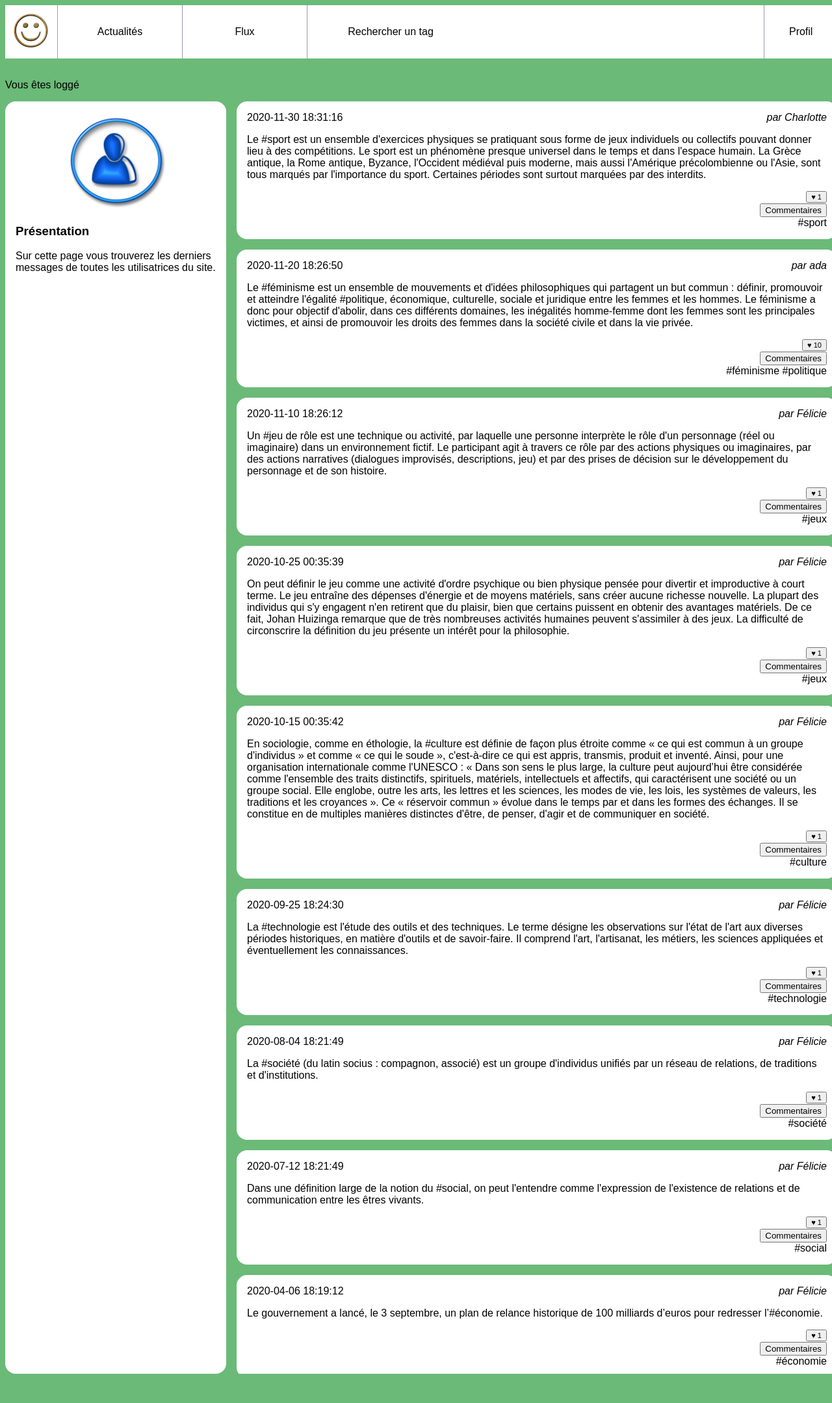
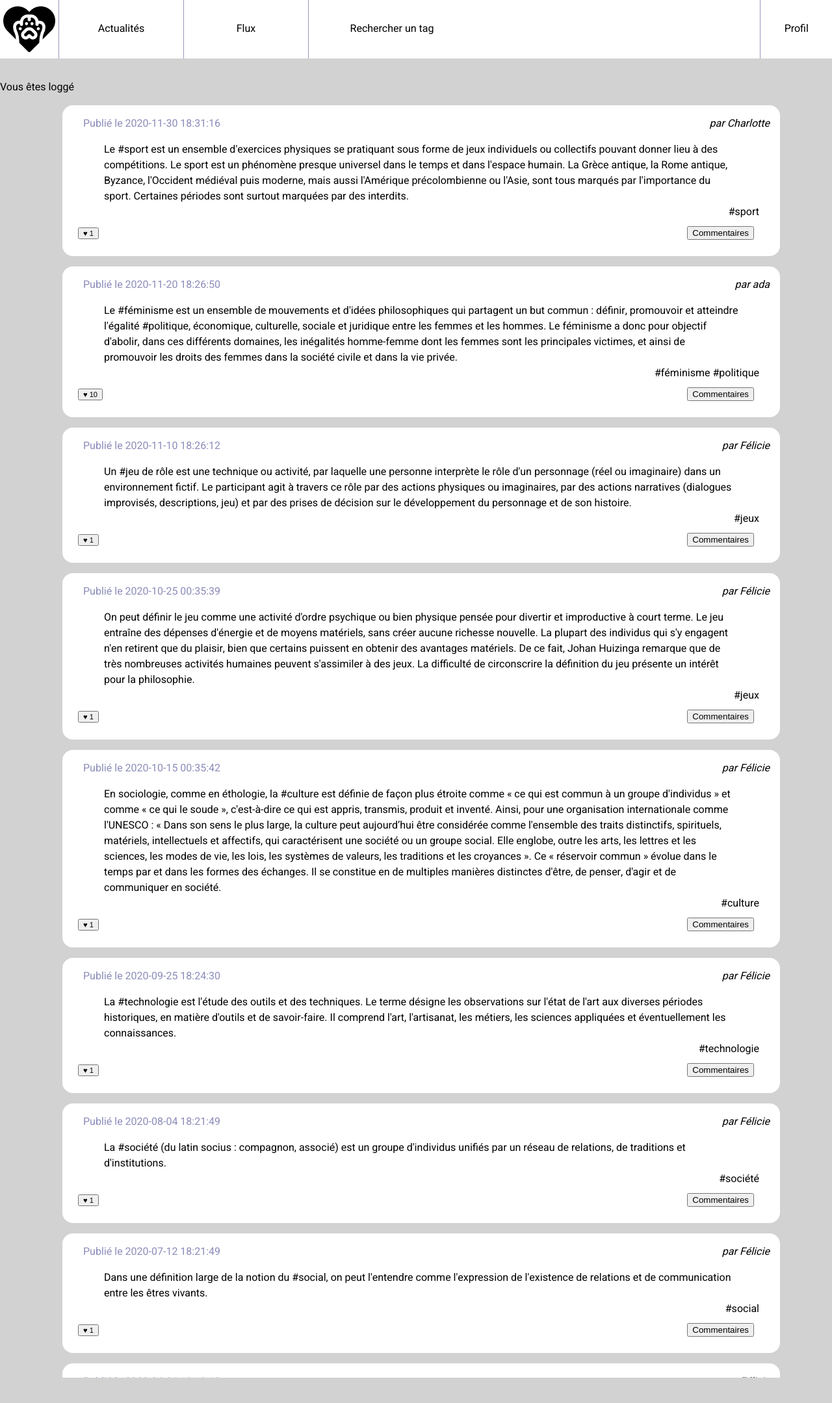
Before and after one commit to GaetanSourisse/PetMates_social_network, a PHP site: page /news.php in a window 1280 px wide. Shown: the top 2159 px of the page at 65% size. Run offline with PHP 8.4, Linux system fonts and the light colour scheme; a user stored in the database is signed in; data comes from the database, SQL or seed files in the repository; data that the repository does not hold is empty.

Commit message:
css contenu news

```diff
--- a/admin.php
+++ b/admin.php
@@ -1,10 +1,9 @@
 <!doctype html>
 <html lang="fr">
+
     <head>
-        <meta charset="utf-8">
+        <?php include_once('headmeta.php'); ?>
         <title>ReSoC - Administration</title>
-        <meta name="author" content="Julien Falconnet">
-        <link rel="stylesheet" href="style.css"/>
     </head>
 
     <body>
--- a/feed.php
+++ b/feed.php
@@ -6,10 +6,8 @@ include('forbidenpage.php');
 <html lang="fr">
 
 <head>
-    <meta charset="utf-8">
+    <?php include_once('headmeta.php'); ?>
     <title>ReSoC - Flux</title>
-    <meta name="author" content="Julien Falconnet">
-    <link rel="stylesheet" href="style.css" />
 </head>
 
 <body>
--- a/followers.php
+++ b/followers.php
@@ -6,10 +6,8 @@ include('forbidenpage.php');
 <html lang="fr">
 
 <head>
-    <meta charset="utf-8">
+    <?php include_once('headmeta.php'); ?>
     <title>ReSoC - Mes abonnés </title>
-    <meta name="author" content="Julien Falconnet">
-    <link rel="stylesheet" href="style.css" />
 </head>
 
 <body>
--- a/header.php
+++ b/header.php
@@ -1,5 +1,5 @@
 <header>
-    <img src="resoc.jpg" alt="Logo de notre réseau social" />
+    <img src="resoc.png" alt="Logo de notre réseau social" />
     <nav id="menu">
         <a href="news.php">Actualités</a>
         <a href="feed.php?user_id=<?php echo $_SESSION['connected_id'] ?>">Flux</a>
--- /dev/null
+++ b/headmeta.php
@@ -0,0 +1,6 @@
+<meta charset="utf-8">
+<meta name="author" content="Julien Falconnet">
+<link rel="stylesheet" href="style.css" />
+<link rel="preconnect" href="https://fonts.googleapis.com">
+<link rel="preconnect" href="https://fonts.gstatic.com" crossorigin>
+<link href="https://fonts.googleapis.com/css2?family=Heebo&display=swap" rel="stylesheet">
--- a/login.php
+++ b/login.php
@@ -5,10 +5,8 @@ session_start();
 <html lang="fr">
 
 <head>
-    <meta charset="utf-8">
+    <?php include_once('headmeta.php'); ?>
     <title>ReSoC - Connexion</title>
-    <meta name="author" content="Julien Falconnet">
-    <link rel="stylesheet" href="style.css" />
 </head>
 
 <body>
--- a/news.php
+++ b/news.php
@@ -5,10 +5,8 @@ session_start();
 <html lang="fr">
 
 <head>
-    <meta charset="utf-8">
+    <?php include_once('headmeta.php'); ?>
     <title>ReSoC - Actualités</title>
-    <meta name="author" content="Julien Falconnet">
-    <link rel="stylesheet" href="style.css" />
 </head>
 
 <body>
@@ -44,14 +42,6 @@ session_start();
 
     <div id="wrapper">
 
-        <aside>
-            <img src="user.jpg" alt="Portrait de l'utilisatrice" />
-            <section>
-                <h3>Présentation</h3>
-                <p>Sur cette page vous trouverez les derniers messages de
-                    toutes les utilisatrices du site.</p>
-            </section>
-        </aside>
         <main>
 
             <?php
@@ -117,7 +107,7 @@ session_start();
                 <article>
                     <h3>
                         <time>
-                            <?php echo $post['created'] ?>
+                            Publié le <?php echo $post['created'] ?>
                         </time>
                     </h3>
 
@@ -129,6 +119,25 @@ session_start();
                         </p>
                     </div>
 
+                    <div class="coms">
+                        <?php
+                            //Récupération des label des tags et tag_id sur les posts
+                            $laQsurlesLabels = "
+                            SELECT tags.label, posts_tags.tag_id
+                            FROM tags
+                            INNER JOIN posts_tags ON tags.id = posts_tags.tag_id
+                            WHERE post_id = $idDuPost";
+
+                            $listsTags = $mysqli->query($laQsurlesLabels);
+
+                            while ($tags = $listsTags->fetch_assoc()) { ?>
+                                <a href="tags.php?tag_id=<?php echo $tags['tag_id'] ?>">
+                                    <?php echo "#" . $tags['label'] ?>
+                                </a>
+                            <?php
+                            } ?>
+                    </div>
+
                     <footer>
                         <?php
                         if(!empty($_SESSION['connected_id'])){
@@ -137,8 +146,10 @@ session_start();
                             <form action="" method="post">
                                 <button type='submit' name='like' value='<?php echo $idDuPost ?>'>
                                     <small>
-                                        ♥
-                                        <?php echo $post['like_number'] ?>
+                                        <div class="likePlace">
+                                            ♥
+                                            <?php echo $post['like_number'] ?>
+                                        </div>
                                     </small>
                                 </button>
                             </form>
@@ -150,7 +161,9 @@ session_start();
 
 
                     <form action="" method="post">
+                        <div class="coms">
                         <button type="submit" name="comment" value="<?php echo $idDuPost ?>">Commentaires</button>
+                    </div>
                     </form>
 
                     <?php
@@ -170,22 +183,6 @@ session_start();
 
                     }
                     ?>
-                        <?php
-                        //Récupération des label des tags et tag_id sur les posts
-                        $laQsurlesLabels = "
-                        SELECT tags.label, posts_tags.tag_id
-                        FROM tags
-                        INNER JOIN posts_tags ON tags.id = posts_tags.tag_id
-                        WHERE post_id = $idDuPost";
-
-                        $listsTags = $mysqli->query($laQsurlesLabels);
-
-                        while ($tags = $listsTags->fetch_assoc()) { ?>
-                            <a href="tags.php?tag_id=<?php echo $tags['tag_id'] ?>">
-                                <?php echo "#" . $tags['label'] ?>
-                            </a>
-                        <?php
-                        } ?>
 
                     </footer>
 
--- a/registration.php
+++ b/registration.php
@@ -2,10 +2,8 @@
 <html lang="fr">
 
 <head>
-    <meta charset="utf-8">
+    <?php include_once('headmeta.php'); ?>
     <title>ReSoC - Inscription</title>
-    <meta name="author" content="Julien Falconnet">
-    <link rel="stylesheet" href="style.css" />
 </head>
 
 <body>
--- a/settings.php
+++ b/settings.php
@@ -6,10 +6,8 @@ include('forbidenpage.php');
 <html lang="fr">
 
 <head>
-    <meta charset="utf-8">
+    <?php include_once('headmeta.php'); ?>
     <title>ReSoC - Paramètres</title>
-    <meta name="author" content="Julien Falconnet">
-    <link rel="stylesheet" href="style.css" />
 </head>
 
 <body>
--- a/style.css
+++ b/style.css
@@ -1,6 +1,7 @@
 body{
-    background-color: rgb(107, 186, 120);
-    font-family: Arial;
+    background-color: rgb(210, 210, 210);
+    font-family: 'Heebo', sans-serif;
+    margin:0;
 }
 
 a{text-decoration: none; color:black;}
@@ -16,6 +17,7 @@ body>header{
 }
 body>header img{
     height:5em;
+    margin: 5px 5px 5px 5px;
 }
 body>header #menu {
     display:flex;
@@ -67,19 +69,8 @@ body>header #user:hover ul{
 
 #wrapper{
     display:flex;
-    width:80em;
+    width:70em;
     margin:0 auto 2em auto;
-}
-#wrapper aside{
-    background-color: #fff;
-    flex:1;
-    padding:1em;
-    border-radius: 1em;
-}
-#wrapper aside img{
-    display: block;
-    width:50%;
-    margin:auto;
 }
 
 #wrapper main{
@@ -95,29 +86,42 @@ body>header #user:hover ul{
     border-radius: 1em;
 }
 #wrapper main article h3{
-    margin:0;
+    margin:0em 1em 0em 1em;
     padding:0;
-    font-weight: normal;
+    font-weight:lighter;
     font-size:1em;
 
 }
 #wrapper main article time{
     float:left;
+    font-style: normal;
+    color:rgb(140, 140, 186);
 }
 #wrapper main article address{
     text-align: right;
+    font-style: italic;
     margin-bottom: 1em;
 }
 #wrapper main article p{
-    margin:0;
+    margin:0em 3em 0em 3em;
 }
+
 #wrapper main article footer{
-    margin-top: 1em;
-    text-align: right;
+    margin: 0em 0.5em 0em 0.5em;
+    display:flex;
+    justify-content: space-between;
 }
-#wrapper main article footer small{
-    float:left;
+
+.coms {
+    font-size: 1em;
+    margin-right: 1em;
+    margin-bottom: 0.5em;
+    text-align:right;
 }
+
+
+
+
 
 #wrapper.admin{flex-direction: row-reverse}
 #wrapper.admin aside{flex:1;margin-left:1em;border-radius:0;padding:0;}
--- a/subscriptions.php
+++ b/subscriptions.php
@@ -6,10 +6,8 @@ include('forbidenpage.php');
 <html lang="fr">
 
 <head>
-    <meta charset="utf-8">
+    <?php include_once('headmeta.php'); ?>
     <title>ReSoC - Mes abonnements</title>
-    <meta name="author" content="Julien Falconnet">
-    <link rel="stylesheet" href="style.css" />
 </head>
 
 <body>
--- a/tags.php
+++ b/tags.php
@@ -6,10 +6,8 @@ include('forbidenpage.php');
 <html lang="fr">
 
 <head>
-    <meta charset="utf-8">
+    <?php include_once('headmeta.php'); ?>
     <title>ReSoC - Les message par mot-clé</title>
-    <meta name="author" content="Julien Falconnet">
-    <link rel="stylesheet" href="style.css" />
 </head>
 
 <body>
--- a/usurpedpost.php
+++ b/usurpedpost.php
@@ -5,10 +5,8 @@ session_start();
 <html lang="fr">
 
 <head>
-    <meta charset="utf-8">
+    <?php include_once('headmeta.php'); ?>
     <title>ReSoC - Post d'usurpateur</title>
-    <meta name="author" content="Julien Falconnet">
-    <link rel="stylesheet" href="style.css" />
 </head>
 
 <body>
--- a/wall.php
+++ b/wall.php
@@ -6,10 +6,8 @@ include('forbidenpage.php');
 <html lang="fr">
 
 <head>
-    <meta charset="utf-8">
+    <?php include_once('headmeta.php'); ?>
     <title>ReSoC - Mur</title>
-    <meta name="author" content="Julien Falconnet">
-    <link rel="stylesheet" href="style.css" />
 </head>
 
 <body>
```
Also changed, not shown: animals.png (added), resoc.jpg (deleted), resoc.png (added), resoc1.png (added).
